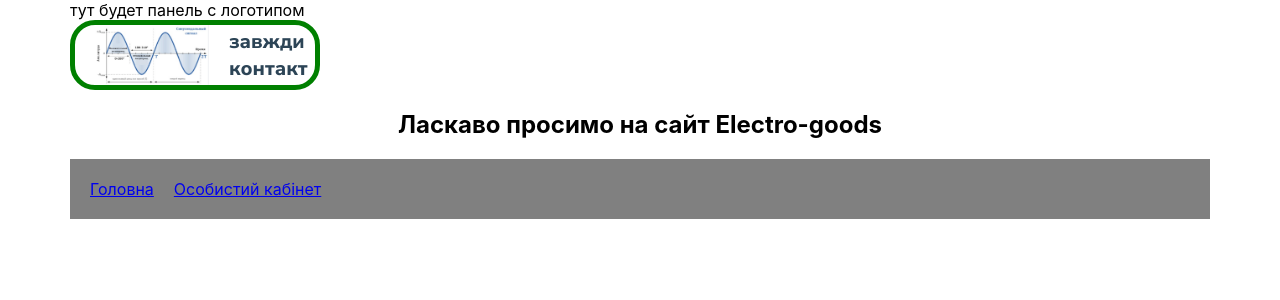
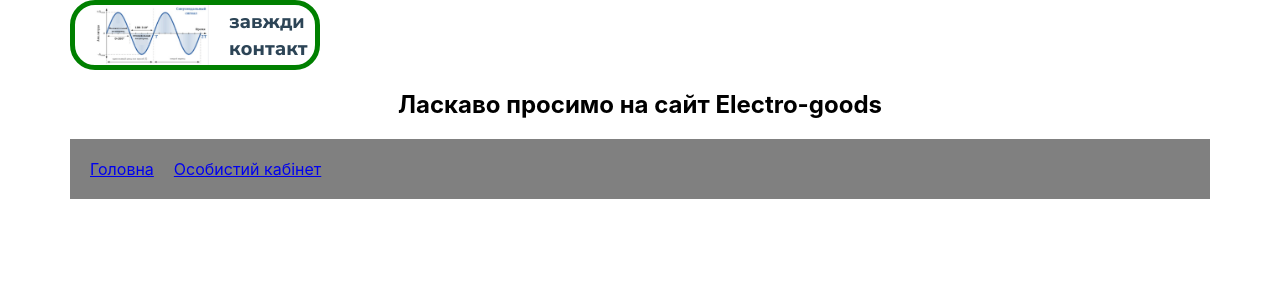
Before and after one commit to TheK0S/electro-goods, a React (Create React App) app: page / in a window 1280 px wide. Shown: the top 300 px of the page. Built offline with nearby package versions, Linux system fonts and the light colour scheme.

Commit message:
header change

```diff
--- a/src/components/Header/Header.tsx
+++ b/src/components/Header/Header.tsx
@@ -4,7 +4,6 @@ import { Logo } from '../Logo/Logo';
 export const Header = () => {
     return (
         <header className='Header'>
-            <>тут будет панель с логотипом</>
             <Logo />
             {/* <SearchPanel/> */}
             {/* <ContactsPanel/> */}
```
Also changed, not shown: src/components/Header/Header.scss (line endings or trailing spaces), 1 other file (tests, documents, lock files or other folders).
